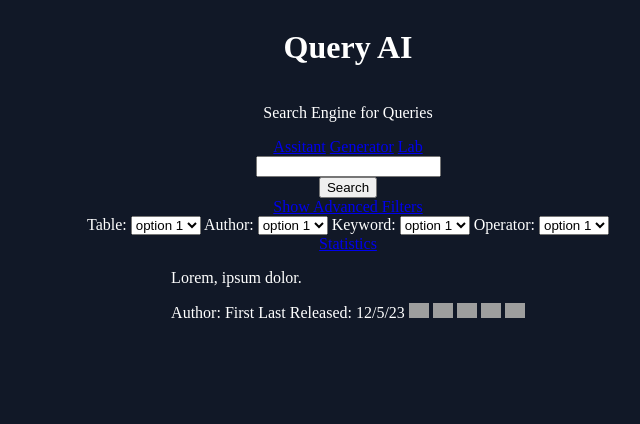
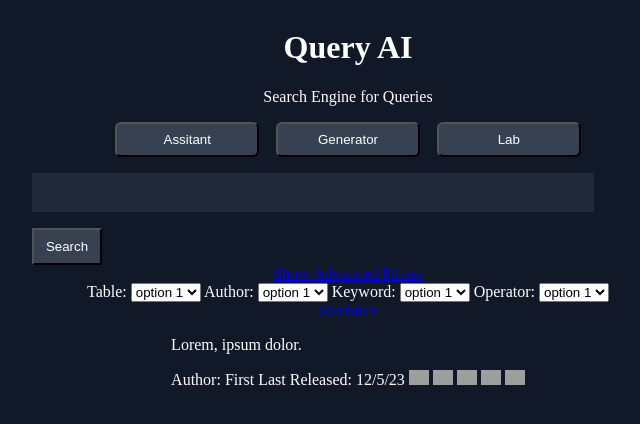
Before and after one commit to RafaelDe-Leon/Query-AI, a plain HTML site: page index.html in a window 1280 px wide. Shown: the whole page, without its empty margins (292-932 px from the left). Drawn offline with Linux system fonts and the light colour scheme; grey boxes are pictures that could not be loaded.

Commit message:
adjusted first 3 rows

```diff
--- a/index.html
+++ b/index.html
@@ -10,15 +10,18 @@
 
 <body>
   <div class="container center">
-    <h1>Query AI</h1>
-    <p>Search Engine for Queries</p>
-    <div>
-      <a href="#">Assitant</a>
-      <a href="#">Generator</a>
-      <a href="#">Lab</a>
+    <h1 class="mb-2">Query AI</h1>
+    <p class="p-heading">Search Engine for Queries</p>
+    <div class="header-button-container">
+      <button class="primary-btn btns-hover" href="#">Assitant</button>
+      <button class="success-btn btns-hover" href="#">Generator</button>
+      <button class="danger-btn btns-hover" href="#">Lab</button>
     </div>
-    <input type="search">
-    <button>Search</button>
+    <span class="search-bar-container">
+      <input class="search-bar" type="search" />
+      <space />
+      <button class="search-button">Search</button>
+    </span>
 
     <a href="#">Show Advanced Filters</a>
 
--- a/style.css
+++ b/style.css
@@ -8,3 +8,56 @@ body {
   justify-content: center;
   flex-direction: column;
 }
+.p-heading {
+  margin-top: 0;
+}
+.header-button-container {
+  margin-bottom: 1rem;
+}
+.primary-btn,
+.success-btn,
+.danger-btn {
+  border-radius: 0.375rem;
+  padding: 0.5rem 1.5rem;
+  width: 9rem;
+  --tw-bg-opacity: 1;
+  background-color: rgb(55 65 81 / var(--tw-bg-opacity));
+  color: white;
+  cursor: pointer;
+  margin: 0 0.4rem;
+}
+.primary-btn:hover {
+  background-color: rgb(33, 122, 231);
+}
+.success-btn:hover {
+  background-color: green;
+}
+.danger-btn:hover {
+  background-color: red;
+}
+.btns-hover:hover {
+  transform: scale(1.2);
+  transition: transform 0.5s;
+}
+.search-bar-container {
+  width: 50%;
+}
+.search-button {
+  padding: 9px;
+  width: 70px;
+  color: white;
+  cursor: pointer;
+  --tw-bg-opacity: 1;
+  background-color: rgb(55 65 81 / var(--tw-bg-opacity));
+}
+.search-button:hover {
+  background-color: rgb(33, 122, 231);
+}
+.search-bar {
+  width: 89%;
+  padding: 0.75rem 1rem;
+  background-color: #1f2937;
+  border: lightgrey;
+  color: white;
+  margin-bottom: 1rem;
+}
```
